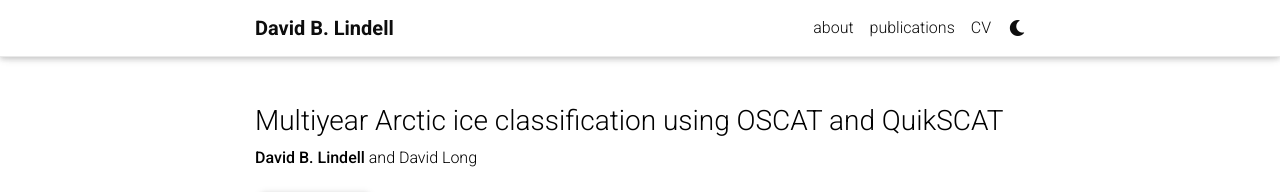
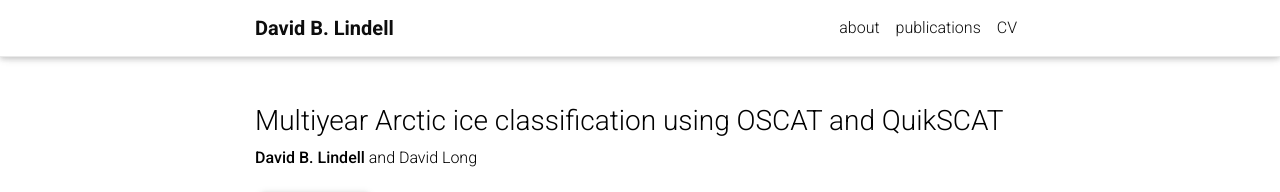
Before and after one commit to davelindell/davelindell.github.io, a Jekyll site: the page built from _posts/2015-06-28-TGARS-Lindell.markdown, in a window 1280 px wide. Shown: the top 192 px of the page. Built offline with Jekyll 4.4.1, drawn with Linux system fonts in a browser that asks for light colours; nearby versions of some CDN libraries; a style sheet for code colours, icons or effects is not loaded.

Commit message:
fix formatting issues

```diff
--- a/_config.yml
+++ b/_config.yml
@@ -146,7 +146,7 @@
 enable_mansory:           true
 enable_math:              true
 enable_tooltips:          false
-enable_darkmode:          true
+enable_darkmode:          false
 show_social_icons:        true
 
 
--- a/_layouts/about.html
+++ b/_layouts/about.html
@@ -17,11 +17,9 @@
       {% if page.profile.image %}
         <img class="img-fluid z-depth-1 rounded" src="{{ page.profile.image | prepend: '/assets/img/' | relative_url }}">
       {% endif %}
-      {% if page.profile.address %}
-        <div class="address">
+        <div class="address" style="min-height: 0.5rem;">
           {{ page.profile.address }}
         </div>
-      {% endif %}
     </div>
     {% endif %}
 
```
Also changed, not shown: _pages/about.md (line endings or trailing spaces).
